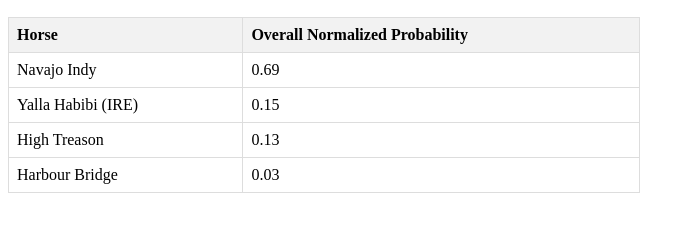
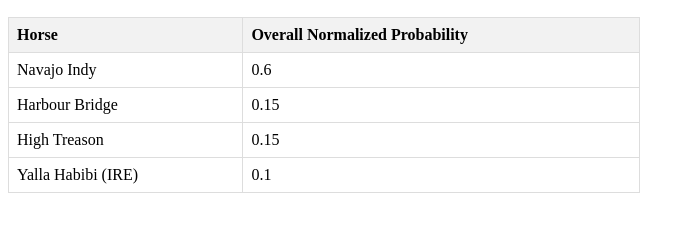
Before and after one commit to lukeyboy84/horseracingautomate, a plain HTML site: page index.html in a window 1280 px wide. Shown: the part 50-282 px from the top of the page, without its empty margins (0-695 px from the left). Drawn offline with Linux system fonts and the light colour scheme.

Commit message:
Update NN output

```diff
--- a/index.html
+++ b/index.html
@@ -33,22 +33,22 @@
 
             <tr>
                 <td>Navajo Indy</td>
-                <td>0.69</td>
+                <td>0.6</td>
             </tr>
 
             <tr>
-                <td>Yalla Habibi (IRE)</td>
+                <td>Harbour Bridge</td>
                 <td>0.15</td>
             </tr>
 
             <tr>
                 <td>High Treason</td>
-                <td>0.13</td>
+                <td>0.15</td>
             </tr>
 
             <tr>
-                <td>Harbour Bridge</td>
-                <td>0.03</td>
+                <td>Yalla Habibi (IRE)</td>
+                <td>0.1</td>
             </tr>
 
         </tbody>
```
